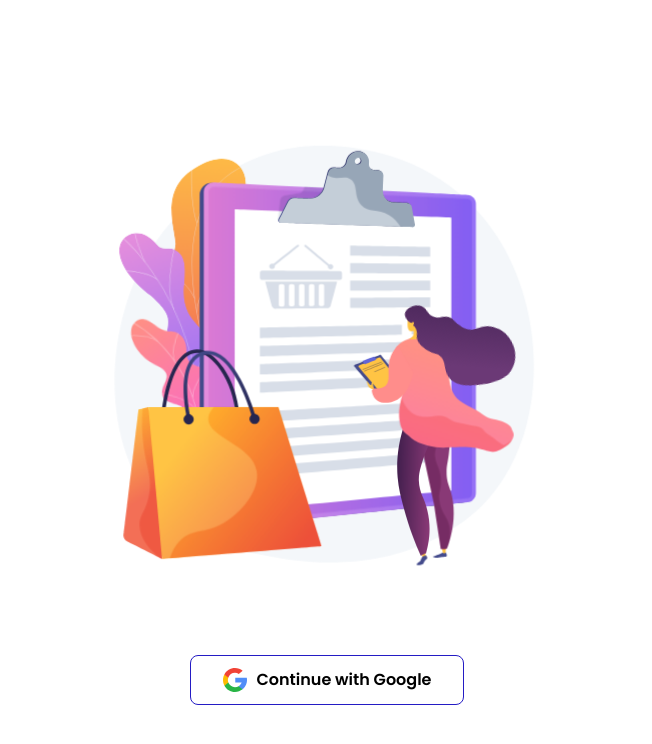
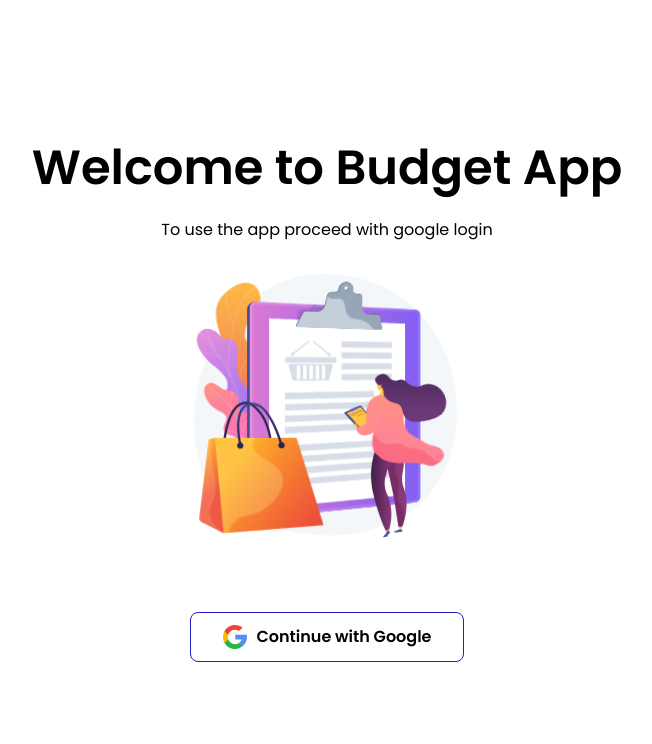
Before and after one commit to toodimov/react-budget-app, a React (Create React App) app: page /login in a window 1280 px wide. Shown: the top 744 px of the page, without its empty margins (313-965 px from the left). Built offline with nearby package versions, Linux system fonts and the light colour scheme; no server answers.

Commit message:
bugfixes, add env var

```diff
--- a/src/config.js
+++ b/src/config.js
@@ -3,12 +3,12 @@ import "firebase/auth";
 import "firebase/firestore";
 
 const firebaseConfig = {
-  apiKey: "AIzaSyDrFj8hxay_JaH1nVt1JxyctmyqlTey7IE",
-  authDomain: "budget-app-2f9ab.firebaseapp.com",
-  projectId: "budget-app-2f9ab",
-  storageBucket: "budget-app-2f9ab.appspot.com",
-  messagingSenderId: "615409673233",
-  appId: "1:615409673233:web:6c274e4eef6f6c4272fdb0",
+  apiKey: process.env.REACT_APP_FIREBASE_API_KEY,
+  authDomain: process.env.REACT_APP_FIREBASE_AUTH_DOMAIN,
+  projectId: process.env.REACT_APP_FIREBASE_PROJECT_ID,
+  storageBucket: process.env.REACT_APP_FIREBASE_STORAGE_BUCKET,
+  messagingSenderId: process.env.REACT_APP_FIREBASE_MESSAGING_SENDER_ID,
+  appId: process.env.REACT_APP_FIREBASE_APP_ID,
 };
 
 if (!firebase.apps.length) {
--- a/src/pages/Login.js
+++ b/src/pages/Login.js
@@ -31,7 +31,9 @@ const Login = () => {
 
   return (
     <div className="login">
-      <Lottie options={defaultOptions} width={510} />
+      <h1>Welcome to Budget App</h1>
+      <p>To use the app proceed with google login</p>
+      <Lottie options={defaultOptions} width={320} />
       <button onClick={handleGoogleClick} className="button" to="/">
         <Google />
         Continue with Google
--- a/src/scss/base/_typography.scss
+++ b/src/scss/base/_typography.scss
@@ -10,6 +10,9 @@ h6 {
   font-weight: 600;
   text-transform: uppercase;
 }
+p {
+  @extend %body-text;
+}
 
 .text--danger {
   color: $color__error;
--- a/src/scss/pages/_dashboard.scss
+++ b/src/scss/pages/_dashboard.scss
@@ -15,10 +15,11 @@
   &__filter {
     .button {
       box-sizing: border-box;
+      border: 1px solid transparent;
       background: $color__white;
 
       &.is-active {
-        border: 1px solid $color__primary;
+        border-color: $color__primary;
       }
     }
   }
--- a/src/scss/pages/_login.scss
+++ b/src/scss/pages/_login.scss
@@ -6,6 +6,10 @@
   min-height: 100vh;
   padding: 8rem 2rem;
 
+  h1 {
+    font-weight: 600;
+    margin-bottom: 20px;
+  }
   .button {
     display: inline-flex;
     align-items: center;
```
Also changed, not shown: 18 other files (tests, documents, lock files or other folders).
